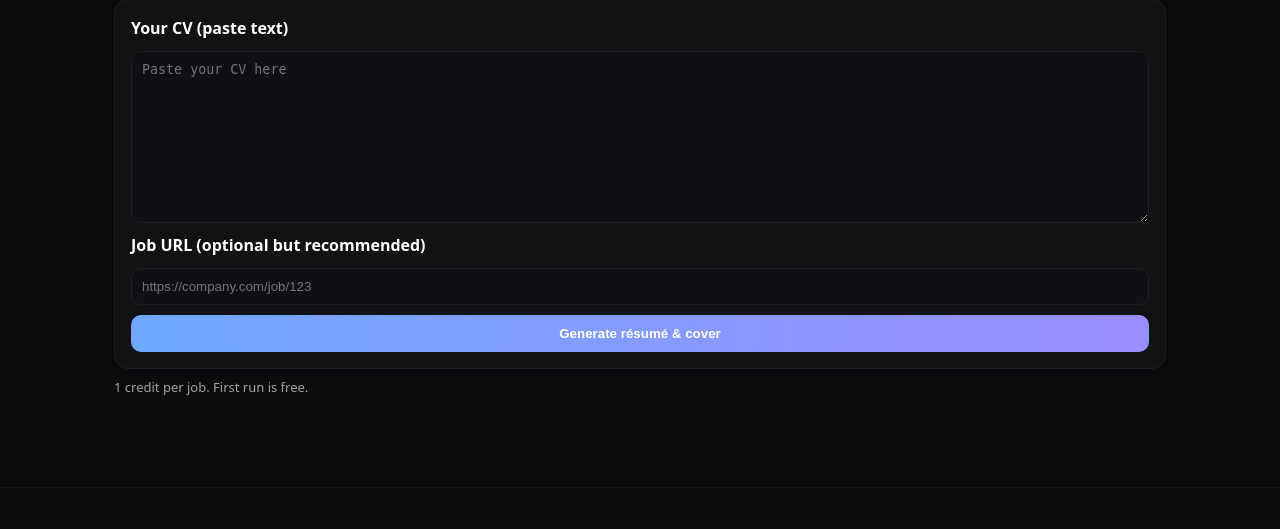
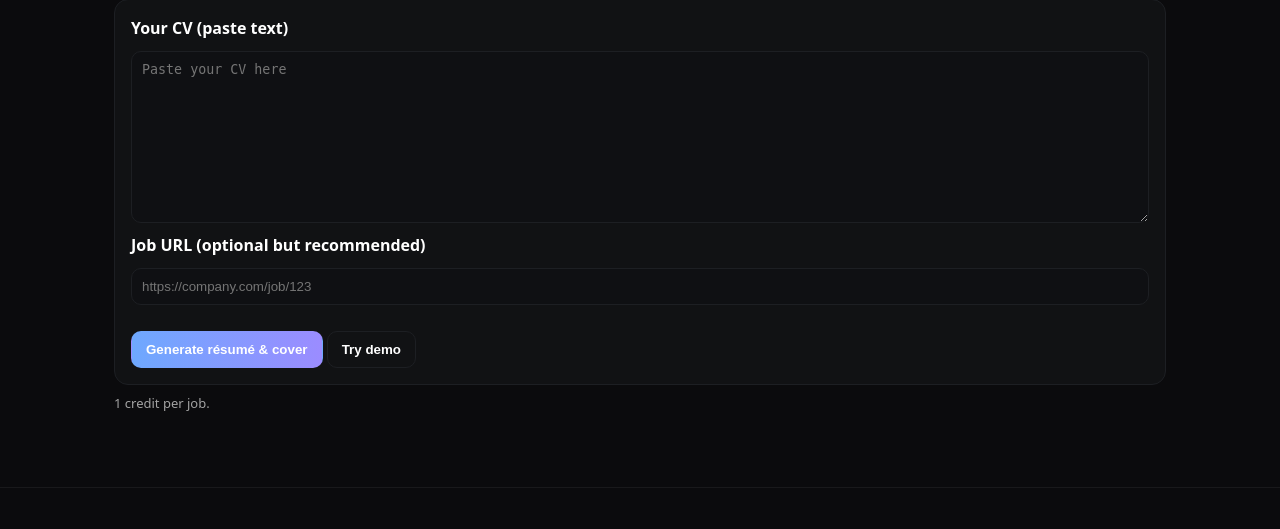
Before and after one commit to Jacktr26/cvlift, a Flask app: page /start in a window 1280 px wide. Shown: the part 166-695 px from the top of the page. Run offline with Flask 3, Linux system fonts and the light colour scheme; the visitor is signed in with stand-in values (Sample User, id 1); tables that the repository leaves empty hold one stand-in row (values such as "Sample post").

Commit message:
a few finishing touches

```diff
--- a/app/routes.py
+++ b/app/routes.py
@@ -1,4 +1,3 @@
-# app/routes.py
 from flask import Blueprint, render_template, request, redirect, url_for, session
 from .models import db, User, Doc
 from .generate import generate_docs
@@ -19,17 +18,31 @@ def start():
     if not user:
         return redirect(url_for("auth.login"))
 
+    is_demo = request.args.get("demo") == "1"
+
     if request.method == "POST":
-        if user.credits <= 0:
+        # In demo mode, skip credit check
+        if not is_demo and user.credits <= 0:
             return redirect(url_for("billing.checkout"))
 
         cv_text = request.form.get("cv_text", "")
         job_url = request.form.get("job_url", "")
+
+        # Generate docs (in-memory for demo)
         job, resume, cover = generate_docs(user, cv_text, job_url)
 
-        user.credits -= 1
-        db.session.commit()
-        return redirect(url_for("routes.result", job_id=job.id))
+        # Only save/charge for real jobs
+        if not is_demo:
+            user.credits -= 1
+            db.session.commit()
+            return redirect(url_for("routes.result", job_id=job.id))
+        else:
+            # For demo, store nothing in DB — pass docs in session or re-generate later
+            session["demo_docs"] = [
+                {"kind": resume.kind, "created_at": resume.created_at, "pdf_path": resume.pdf_path},
+                {"kind": cover.kind, "created_at": cover.created_at, "pdf_path": cover.pdf_path}
+            ]
+            return redirect(url_for("routes.result_demo"))
 
     return render_template("start.html")
 
@@ -41,6 +54,12 @@ def result(job_id):
     docs = Doc.query.filter_by(user_id=user.id, job_id=job_id).all()
     return render_template("result.html", docs=docs)
 
+@bp.get("/result-demo")
+def result_demo():
+    """Show the demo docs from session without saving them in DB."""
+    demo_docs = session.get("demo_docs", [])
+    return render_template("result.html", docs=demo_docs, demo=True)
+
 @bp.get("/dashboard")
 def dashboard():
     user = current_user()
@@ -49,7 +68,6 @@ def dashboard():
     docs = Doc.query.filter_by(user_id=user.id).order_by(Doc.created_at.desc()).all()
     return render_template("dashboard.html", user=user, docs=docs)
 
-# These must be on the blueprint (not app) when using the factory pattern
 @bp.get("/privacy")
 def privacy():
     return render_template("privacy.html")
--- a/app/static/styles.css
+++ b/app/static/styles.css
@@ -101,3 +101,14 @@ textarea{resize:vertical}
   color: #777;
   margin-bottom: 20px;
 }
+
+.faqs {
+  margin-top: 3rem;
+}
+.faq-item {
+  margin-bottom: 1.5rem;
+}
+.faq-item h4 {
+  margin-bottom: 0.5rem;
+  font-weight: 600;
+}
--- a/app/templates/start.html
+++ b/app/templates/start.html
@@ -4,17 +4,60 @@
 {% block content %}
 <h2>Create your tailored docs</h2>
 
-<form method="post" class="form">
+<form method="post" class="form" id="generate-form">
   <label for="cv_text">Your CV (paste text)</label>
   <textarea id="cv_text" name="cv_text" rows="10" placeholder="Paste your CV here" required></textarea>
 
   <label for="job_url">Job URL (optional but recommended)</label>
   <input id="job_url" name="job_url" type="url" placeholder="https://company.com/job/123">
 
-  <button class="btn btn-primary">Generate résumé & cover</button>
+  <div class="form-actions" style="margin-top: 1rem;">
+    <button class="btn btn-primary">Generate résumé & cover</button>
+    <button type="button" id="demo-btn" class="btn btn-ghost">Try demo</button>
+  </div>
 </form>
 
 <div class="muted small" style="margin-top: 0.5rem;">
-  1 credit per job. First run is free.
+  1 credit per job.
 </div>
+
+<script>
+(function() {
+  const sampleCV = `John Doe
+123 Main Street, London, UK
+Email: john@example.com | Phone: +44 7123 456789
+
+Experience:
+Software Engineer at TechCorp (2021–Present)
+- Built and maintained web applications in Python and JavaScript
+- Collaborated with cross-functional teams to deliver features on time
+
+Education:
+BSc Computer Science, University of Example (2018–2021)
+
+Skills:
+Python, JavaScript, Flask, SQL, Git, Agile
+`;
+
+  const sampleJob = `https://jobs.example.com/software-engineer`;
+
+  function fillDemo() {
+    document.getElementById('cv_text').value = sampleCV;
+    document.getElementById('job_url').value = sampleJob;
+  }
+
+  // Manual demo button
+  document.getElementById('demo-btn').addEventListener('click', fillDemo);
+
+  // Auto-fill + auto-submit if ?demo=1
+  const params = new URLSearchParams(window.location.search);
+  if (params.get('demo') === '1') {
+    fillDemo();
+    // Delay submit so DOM updates
+    setTimeout(() => {
+      document.getElementById('generate-form').submit();
+    }, 300);
+  }
+})();
+</script>
 {% endblock %}
```
Also changed, not shown: app/templates/index.html (+34 -8 lines), app/templates/result.html (+13 -3 lines).
